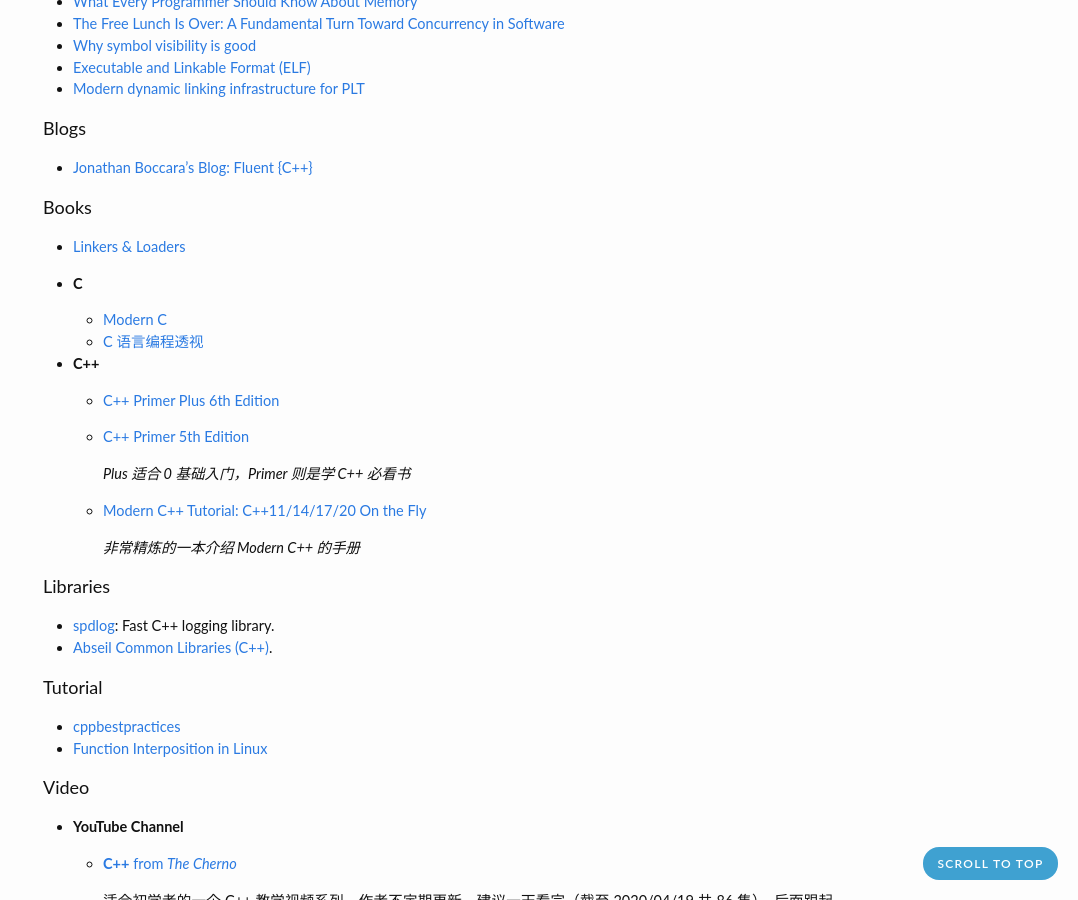
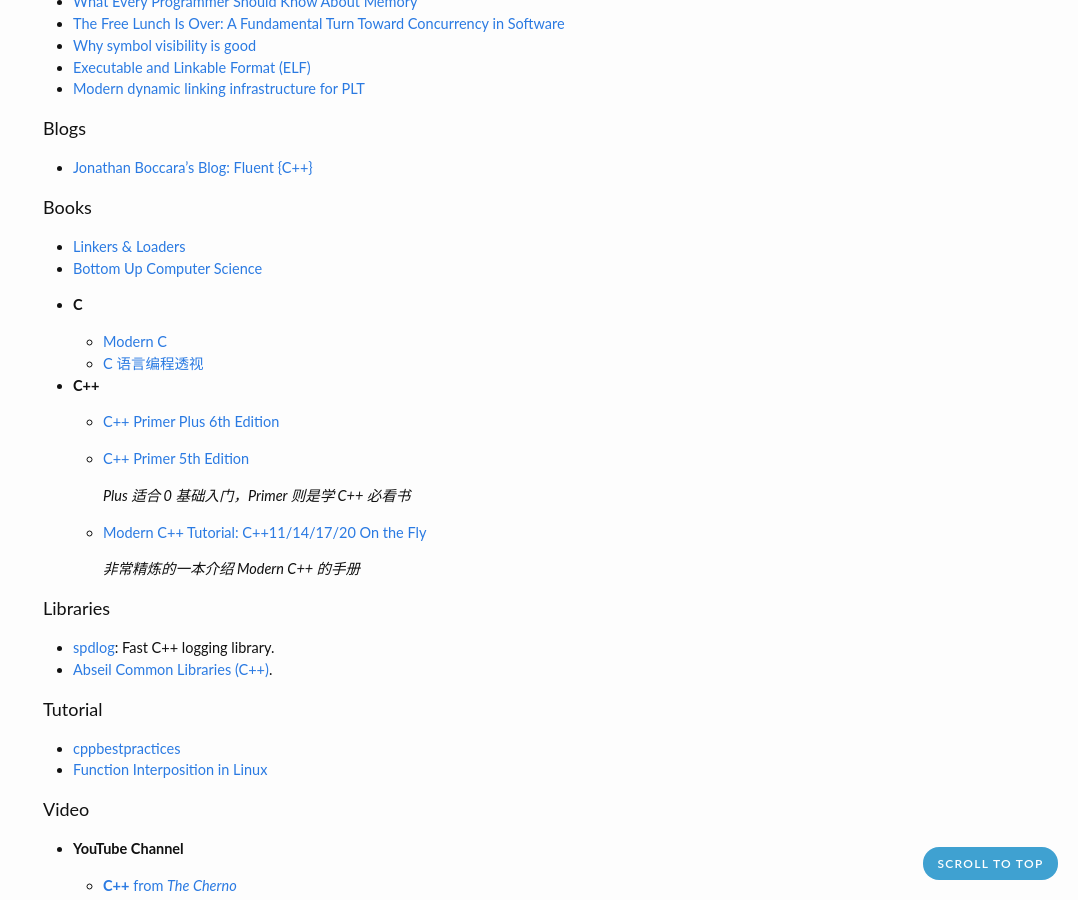
Before and after one commit to zhjwpku/zhjwpku.github.io, a Jekyll site: the page built from _posts/2019-10-07-cpp-learning-resources.md, in a window 1280 px wide and 900 px high, scrolled down 444 px. Shown: the whole window, without its empty margins (202-1280 px from the left). Built offline with Jekyll 4.4.1, drawn with Linux system fonts in a browser that asks for light colours; comment, search, counter and statistics services are not loaded.

Commit message:
Bottom Up Computer Science
Signed-off-by: Zhao Junwang <zhjwpku@gmail.com>

```diff
--- a/_posts/2019-10-07-cpp-learning-resources.md
+++ b/_posts/2019-10-07-cpp-learning-resources.md
@@ -32,6 +32,7 @@
 <h4>Books</h4>
 
 - [Linkers & Loaders][linker_and_loaders]
+- [Bottom Up Computer Science][bottomupcs]
 
 - **C**
 
```
Also changed, not shown: other parts of _posts/2019-10-07-cpp-learning-resources.md (+1 -0 lines).
